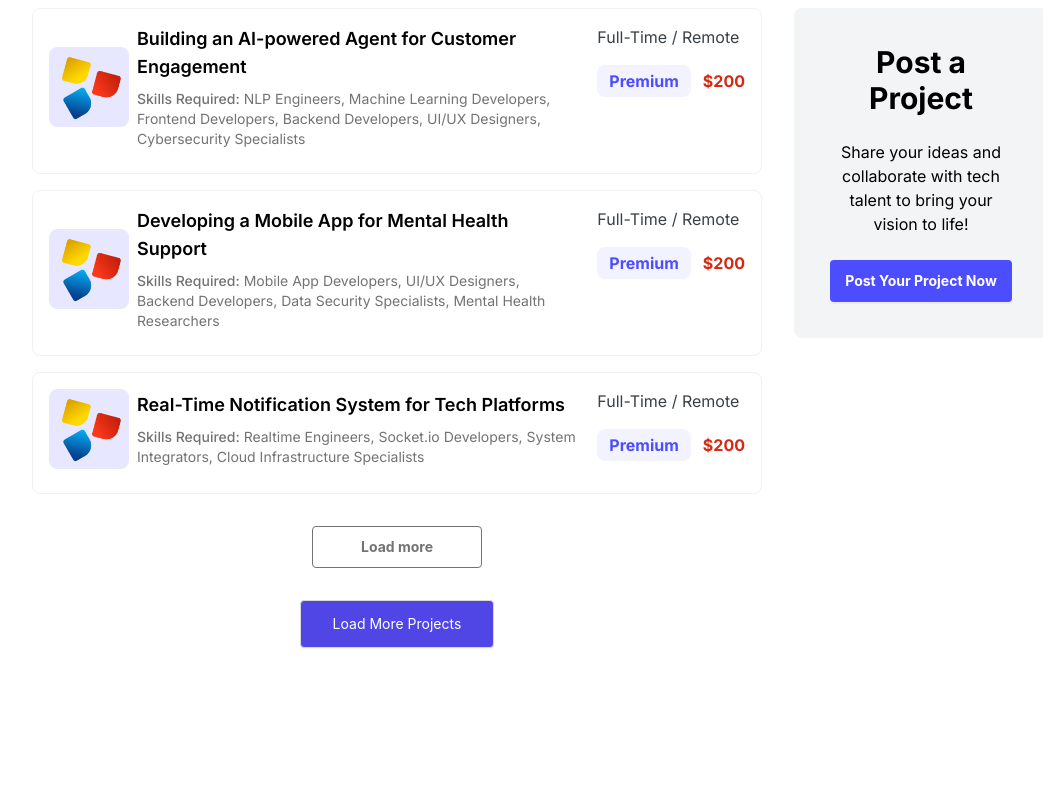
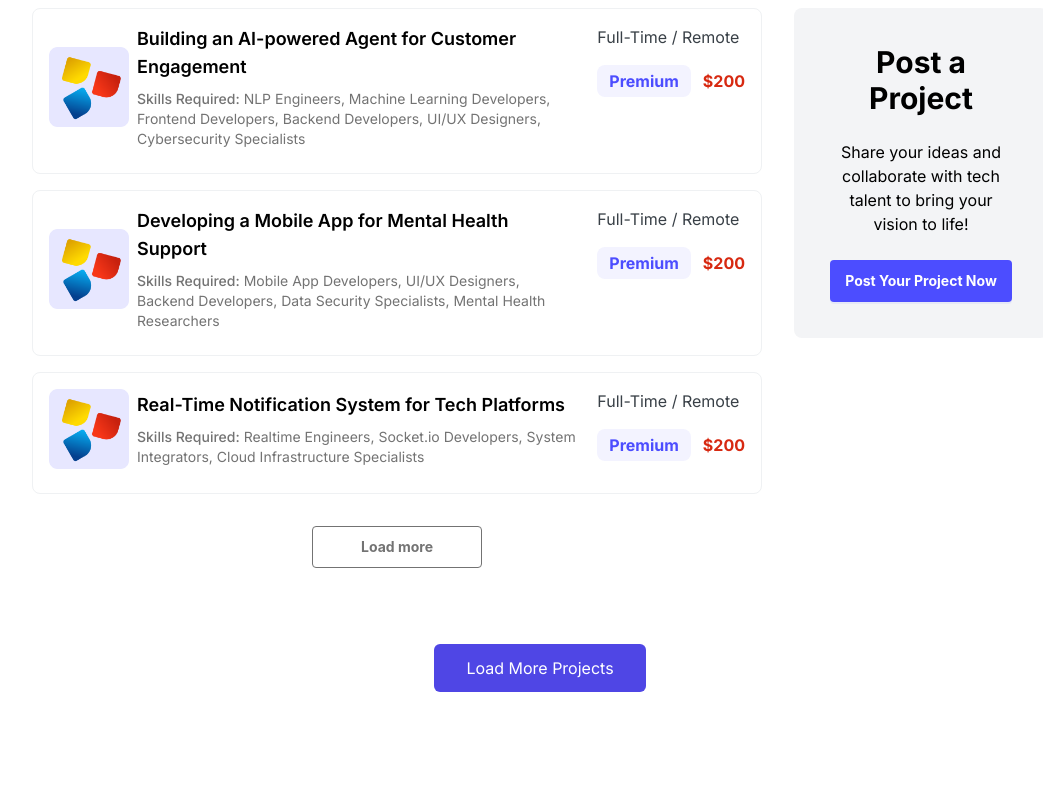
Before and after one commit to techtalentscity/techtalentscity.github.io, a React (Vite) app: page /projects in a window 1280 px wide. Shown: the part 351-1149 px from the top of the page, without its empty margins (100-1143 px from the left). Built offline with nearby package versions, Linux system fonts and the light colour scheme.

Commit message:
Update index.jsx

```diff
--- a/src/Pages/Projects/index.jsx
+++ b/src/Pages/Projects/index.jsx
@@ -231,6 +231,7 @@ const Projects = () => {
 
       <div className="flex flex-col lg:flex-row lg:items-start md:p-4 space-y-4 lg:space-y-0 lg:space-x-8 my-10 lg:my-[60px]">
         <div className="lg:flex-grow">
+          {/* Project list display */}
           {isFiltered ? (
             filteredProjects.length > 0 ? (
               <AllProjects projects={getCurrentProjects()} />
@@ -246,23 +247,23 @@ const Projects = () => {
           ) : (
             <AllProjects projects={getCurrentProjects()} />
           )}
-
-          {/* Single Load More button that works for both filtered and unfiltered projects */}
-          {hasMoreProjects() && (
-            <div className="flex justify-center mt-8">
-              <Button
-                onClick={loadMoreProjects}
-                className="bg-indigo-600 text-white hover:bg-indigo-700 px-8 h-12 flex items-center justify-center"
-              >
-                Load More Projects
-              </Button>
-            </div>
-          )}
         </div>
         <div className="lg:w-1/4 flex-shrink-0 !mb-8">
           <PostAProject />
         </div>
       </div>
+
+      {/* ONLY Load More button - placed outside the main content div */}
+      {hasMoreProjects() && (
+        <div className="flex justify-center mt-8 mb-16">
+          <button
+            onClick={loadMoreProjects}
+            className="bg-indigo-600 text-white hover:bg-indigo-700 px-8 py-3 rounded-md"
+          >
+            Load More Projects
+          </button>
+        </div>
+      )}
 
       {/* Simplified Filters Drawer with only Remote, Free, and Premium options */}
       <Drawer
```
